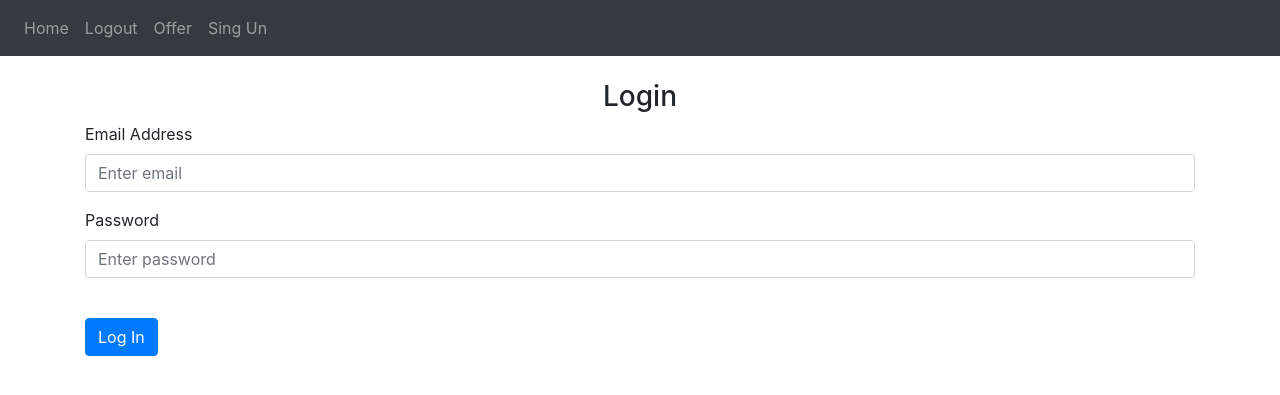
After one commit to Atrebg/unitask, a Flask app: template website/templates/login.html in a window 1280 px wide. The commit adds this page. Shown: the top 395 px of the page. Run offline with Flask 2, Linux system fonts and the light colour scheme; the template is opened without the code that fills it, so the values that code supplies are empty; some libraries are stand-ins or nearby versions.

Commit message:
Initial commit

```diff
--- a/website/templates/base.html
+++ b/website/templates/base.html
@@ -36,20 +36,6 @@
         </div>
       </div>
     </nav>
-
-    <div class="alert alert-danger alter-dismissable fade show" role="alert">
-      {{ message }}
-      <button type="button" class="close" data-dismiss="alert">
-        <span aria-hidden="true">&times;</span>
-      </button>
-    </div>
-    <div class="alert alert-success alter-dismissable fade show" role="alert">
-      {{ message }}
-      <button type="button" class="close" data-dismiss="alert">
-        <span aria-hidden="true">&times;</span>
-      </button>
-    </div>
-
     <div class="container">{% block content %} {% endblock %}</div>
     <script
       src="https://code.jquery.com/jquery-3.2.1.slim.min.js"
--- /dev/null
+++ b/website/templates/login.html
@@ -0,0 +1,31 @@
+<!-- Abbiamo esteso la pagina base -->
+<!-- min.45 cose su come passare le variabili ad html-->
+{% extends "base.html" %} {% block title %}Login{% endblock %} {% block content%}
+
+<form method = "POST">
+    <br />
+    <h3 align= "center"> Login </h3>
+    <div class="form-group">
+        <label for="email">Email Address</label>
+        <input
+            type="email"
+            class="form-control"
+            id="email"
+            name="email"
+            placeholder="Enter email"
+        />
+    </div>
+     <div class="form-group">
+    <label for="password">Password</label>
+    <input
+      type="password"
+      class="form-control"
+      id="password"
+      name="password"
+      placeholder="Enter password"
+    />
+  </div>
+    <br />
+  <button type="submit" class="btn btn-primary">Log In</button>
+</form>
+{% endblock %}
--- /dev/null
+++ b/website/templates/logout.html
@@ -0,0 +1,5 @@
+{% extends "base.html" %} {% block title %}Logout{% endblock %} {% block content%}
+<h1>This is the logout page</h1>
+{{ text }}
+
+{% endblock %}
```
Also changed, not shown: website/auth.py (+14 -1 lines), website/templates/sing_up.html (deleted, +0 -10 lines).
